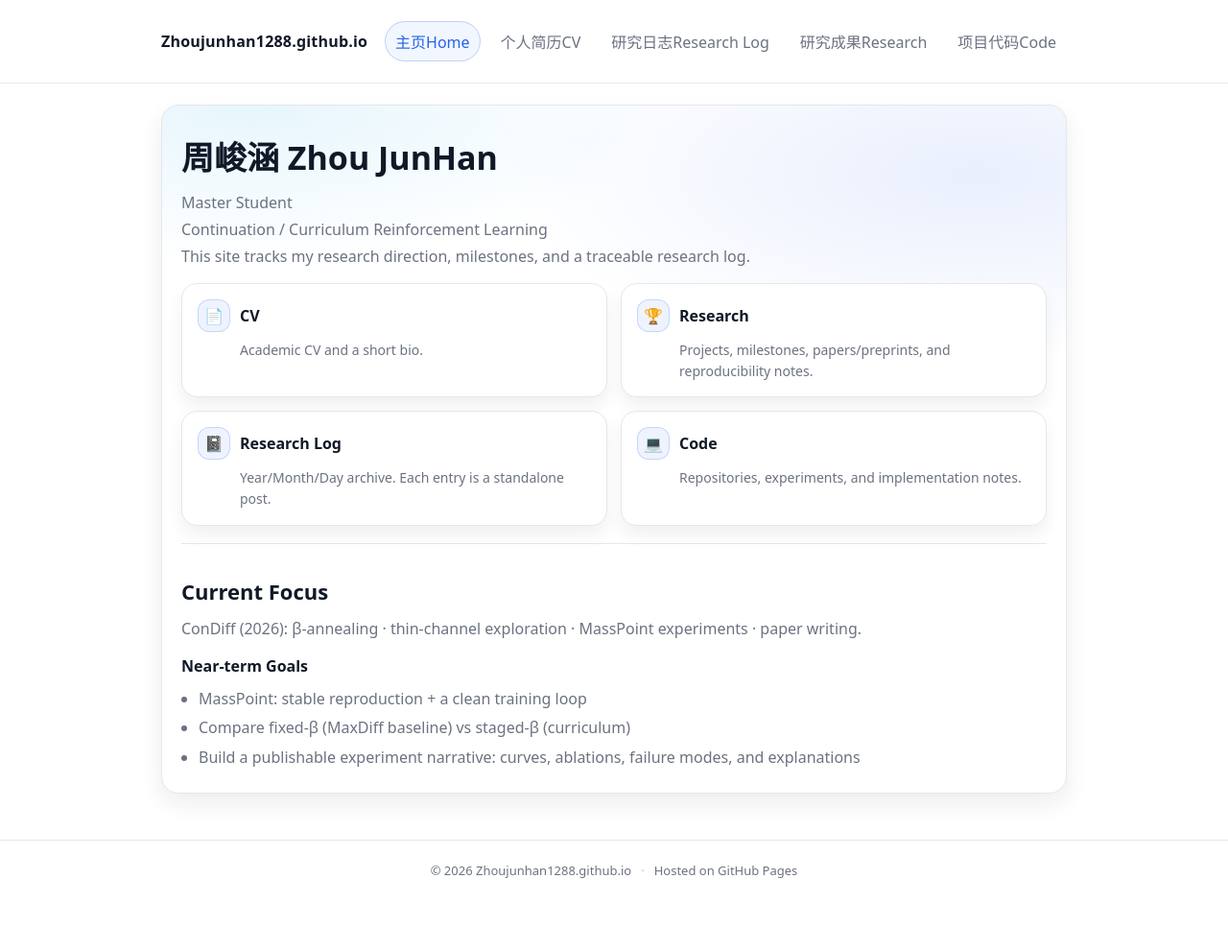
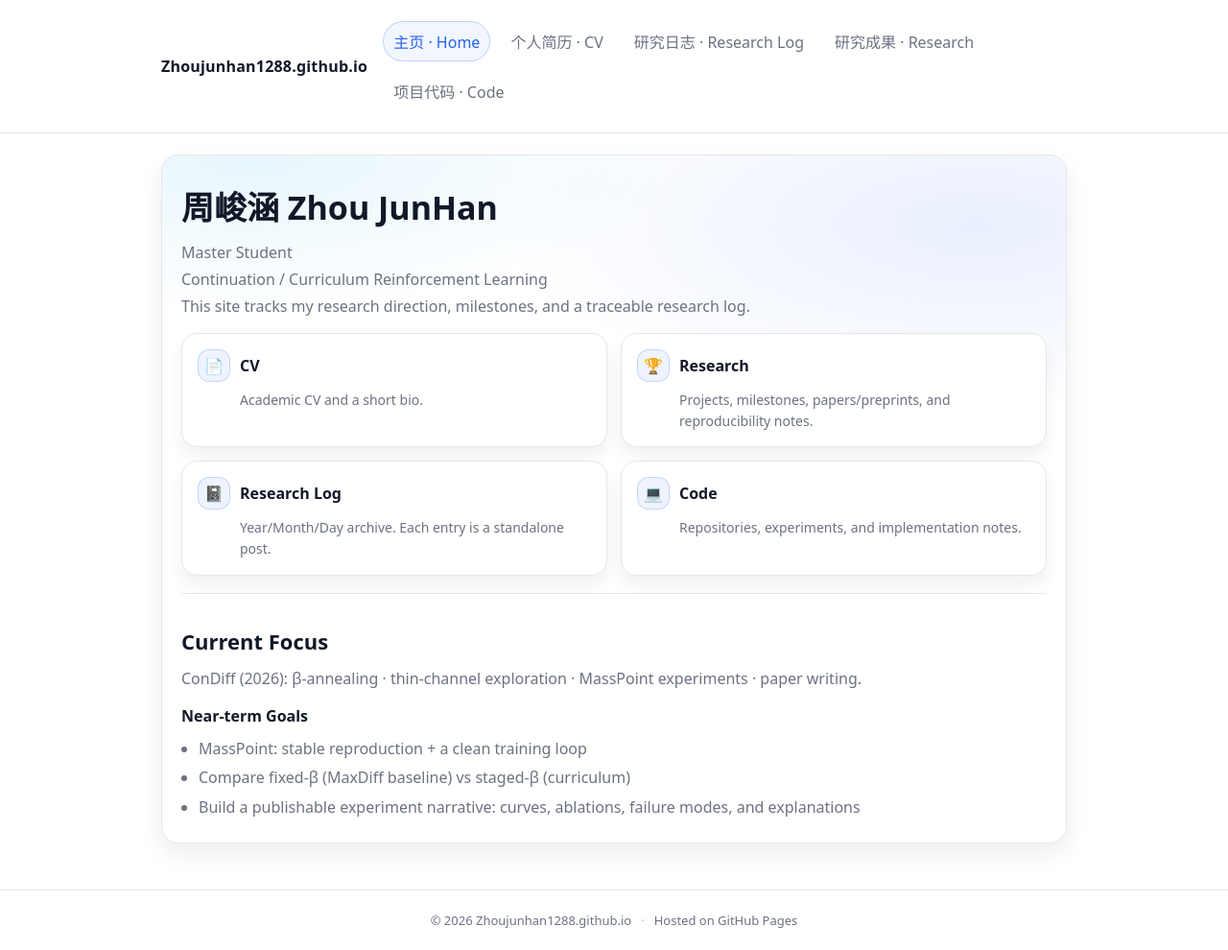
Before and after one commit to Zhoujunhan1288/Zhoujunhan1288.github.io, a Jekyll site: the page built from index.md, in a window 1280 px wide and 990 px high. Shown: the whole window at 96% size. Built offline with Jekyll 4.4.1, drawn with Linux system fonts in a browser that asks for light colours.

Commit message:
Update default.html

```diff
--- a/_layouts/default.html
+++ b/_layouts/default.html
@@ -7,28 +7,54 @@
   <meta name="description" content="{{ site.description }}">
   <link rel="stylesheet" href="{{ '/assets/style.css' | relative_url }}">
 </head>
+
 <body>
   <header class="topbar">
     <div class="container topbar-inner">
-      <a class="brand" href="{{ '/' | relative_url }}">{{ site.title }}</a>
+
+      <a class="brand" href="{{ '/' | relative_url }}">
+        {{ site.title }}
+      </a>
+
       <nav class="nav">
         {% assign u = page.url %}
 
         <a href="{{ '/' | relative_url }}"
-           class="{% if u == '/' %}active{% endif %}">主页Home</a>
+           class="{% if u == '/' %}active{% endif %}">
+          <span class="nav-zh">主页</span>
+          <span class="nav-sep">·</span>
+          <span class="nav-en">Home</span>
+        </a>
 
         <a href="{{ '/cv/' | relative_url }}"
-           class="{% if u == '/cv/' %}active{% endif %}">个人简历CV</a>
+           class="{% if u == '/cv/' %}active{% endif %}">
+          <span class="nav-zh">个人简历</span>
+          <span class="nav-sep">·</span>
+          <span class="nav-en">CV</span>
+        </a>
 
         <a href="{{ '/log/' | relative_url }}"
-           class="{% if u == '/log/' or u contains '/log/' %}active{% endif %}">研究日志Research Log</a>
+           class="{% if u == '/log/' or u contains '/log/' %}active{% endif %}">
+          <span class="nav-zh">研究日志</span>
+          <span class="nav-sep">·</span>
+          <span class="nav-en">Research Log</span>
+        </a>
 
         <a href="{{ '/research/' | relative_url }}"
-           class="{% if u == '/research/' or u contains '/research/' %}active{% endif %}">研究成果Research</a>
+           class="{% if u == '/research/' or u contains '/research/' %}active{% endif %}">
+          <span class="nav-zh">研究成果</span>
+          <span class="nav-sep">·</span>
+          <span class="nav-en">Research</span>
+        </a>
 
         <a href="{{ '/code/' | relative_url }}"
-           class="{% if u == '/code/' or u contains '/code/' %}active{% endif %}">项目代码Code</a>
-    </nav>
+           class="{% if u == '/code/' or u contains '/code/' %}active{% endif %}">
+          <span class="nav-zh">项目代码</span>
+          <span class="nav-sep">·</span>
+          <span class="nav-en">Code</span>
+        </a>
+      </nav>
+
     </div>
   </header>
 
```
